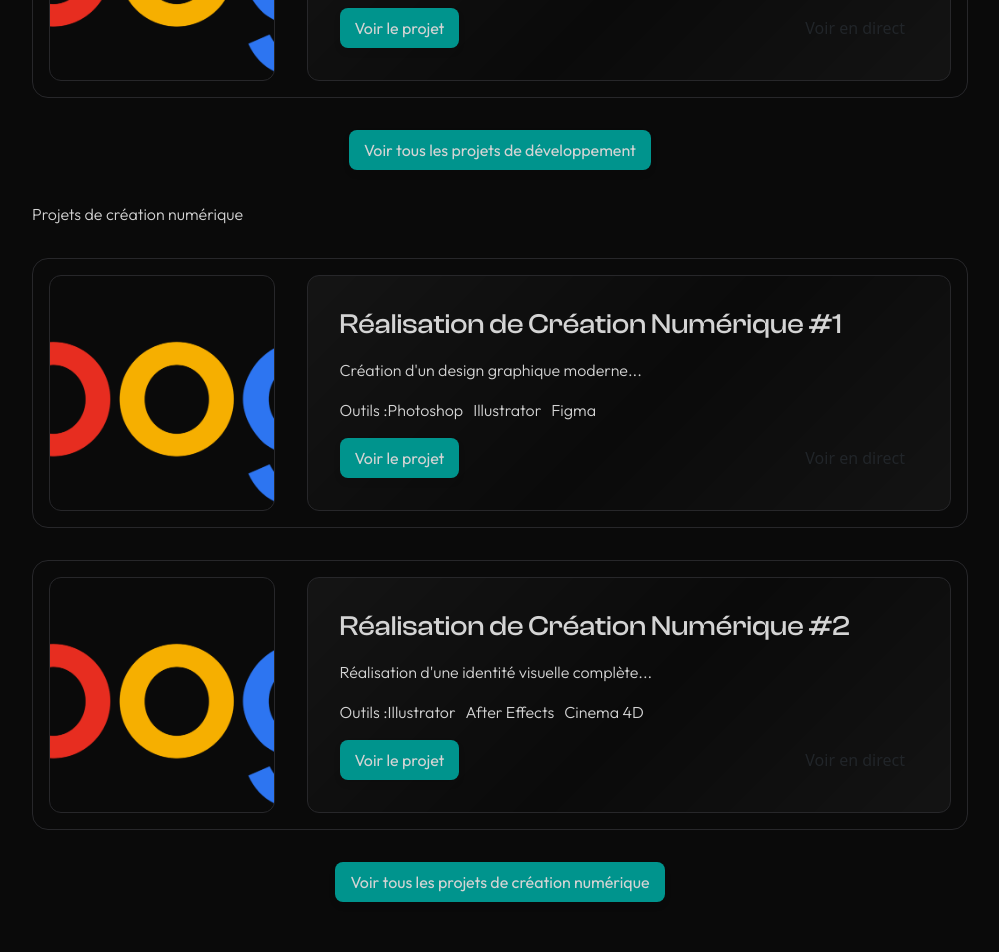
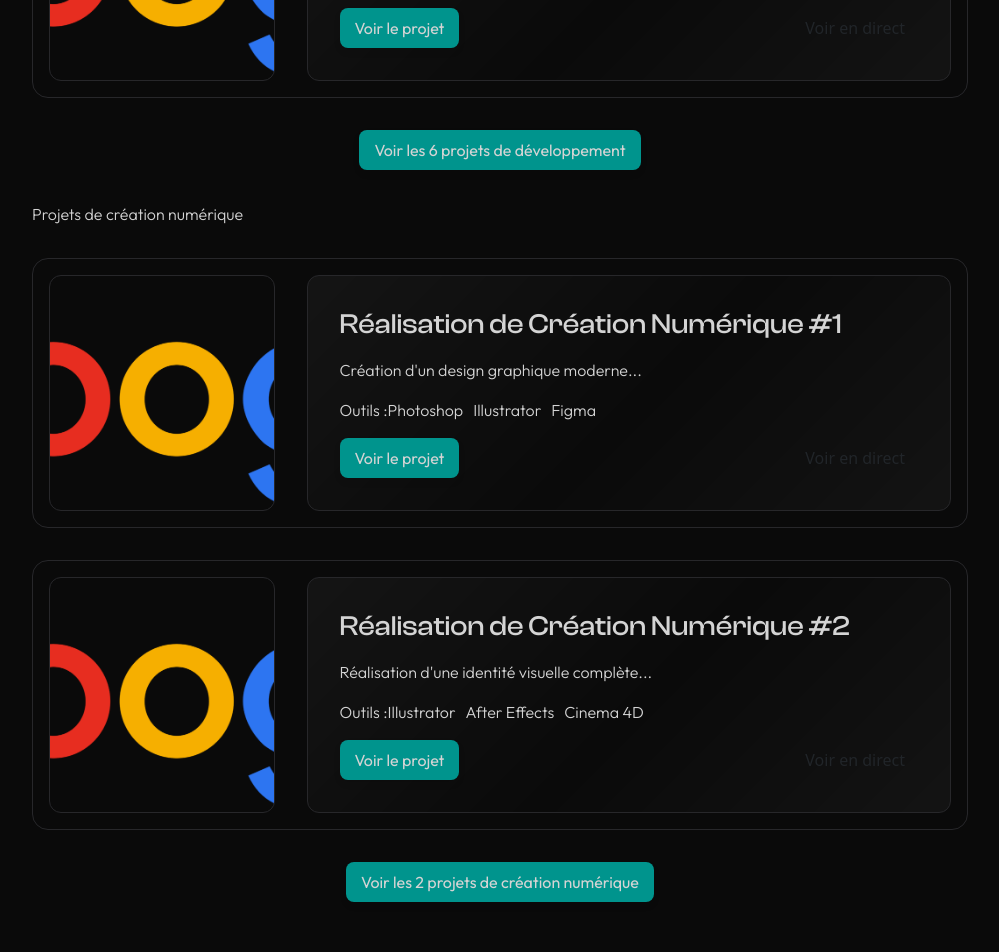
Before and after one commit to mathiasvacher/portfolio, a React (Vite) app: page / in a window 1280 px wide. Shown: the part 1380-2332 px from the top of the page, without its empty margins (140-1139 px from the left). Built offline with nearby package versions, Linux system fonts and the light colour scheme.

Commit message:
Résolution problème routes

```diff
--- a/package.json
+++ b/package.json
@@ -21,7 +21,8 @@
     "@popperjs/core": "^2.11.8",
     "bootstrap": "^5.3.3",
     "react": "^19.0.0",
-    "react-dom": "^19.0.0"
+    "react-dom": "^19.0.0",
+    "react-router-dom": "^7.1.5"
   },
   "devDependencies": {
     "@eslint/js": "^9.19.0",
--- a/src/App.tsx
+++ b/src/App.tsx
@@ -1,3 +1,4 @@
+import { BrowserRouter as Router, Routes, Route } from "react-router-dom";
 import "./scss/style.scss";
 import "bootstrap/js/index.umd.js"
 import CursorEffect from "./components/cursoreffect.tsx";
@@ -9,21 +10,38 @@ import Experiences from "./components/experiences.tsx";
 import Formations from "./components/formations.tsx";
 import Footer from "./components/footer.tsx";
 import Competences from "./components/competences.tsx";
+import PageRealisations from "../src/pages/page-realisations.tsx";
+
+
 
 function App() {
   return (
-    <main>
+    <>
       <CursorEffect />
       <HeroEffect />
       <Header />
+
+      <Routes>
+        <Route path="/" element={
+        <>
           <Hero />
           <Realisations />
           <Experiences />
           <Formations />
           <Competences />
+        </>} />
+
+        <Route path="/page-realisations" element={
+        <>
+          <PageRealisations />
+        </>} />
+
+        <Route path="*" element={<h1>Page non trouvée</h1>} />
+      </Routes>
     <Footer />
-    </main>
+    </>
   );
 }
 
+
 export default App;
--- a/src/components/realisations.tsx
+++ b/src/components/realisations.tsx
@@ -1,7 +1,7 @@
 import TitreSection from './titresection.tsx';
 import RealisationsDisplay from './realisations-display.tsx';
 import googleLogo from '../assets/img/experiences/google.png';
-import { useState } from 'react';
+import { Link } from 'react-router-dom';
 
 const projetsDev = [
   {
@@ -89,47 +89,33 @@ const projetsCreation = [
   },
 ];
 
+
 function Realisations() {
-  const [showAllDev, setShowAllDev] = useState(false);
-  const [showAllCreation, setShowAllCreation] = useState(false);
-
-  const handleToggleDev = () => setShowAllDev(!showAllDev);
-  const handleToggleCreation = () => setShowAllCreation(!showAllCreation);
-
   return (
     <section id="realisations">
       <div className="container-fluid">
         <TitreSection titre="Réalisations" explication="Mes réalisations importantes et formatrices" />
 
-        {/* Affichage des projets de développement */}
+        {/* Projets de développement */}
         <RealisationsDisplay
           titre="Projets de développement"
-          projets={showAllDev ? projetsDev : projetsDev.slice(0, 2)}
+          projets={projetsDev.slice(0, 2)} // Afficher les 2 premiers projets
         />
-        <a
-          className='bouton open-realisations'
-          onClick={handleToggleDev}
-          // href={showAllCreation ? undefined : "#realisations"}
-        >
-          {showAllDev ? 'Voir moins' : 'Voir tous les projets de développement'}
-        </a>
+        <Link className="bouton boutons-realisations" to="/portfolio/page-realisations">
+          Voir les {projetsDev.length} projets de développement
+        </Link>
 
-        {/* Affichage des projets de création numérique */}
+        {/* Projets de création numérique */}
         <RealisationsDisplay
           titre="Projets de création numérique"
-          projets={showAllCreation ? projetsCreation : projetsCreation.slice(0, 2)}
+          projets={projetsCreation.slice(0, 2)} // Afficher les 2 premiers projets
         />
-        <a
-          className='bouton open-realisations'
-          onClick={handleToggleCreation}
-          // href={showAllCreation ? undefined : "#realisations"}
-        >
-          {showAllCreation ? 'Voir moins' : 'Voir tous les projets de création numérique'}
-        </a>
+        <Link className="bouton boutons-realisations" to="/portfolio/page-realisations">
+          Voir les {projetsCreation.length} projets de création numérique
+        </Link>
       </div>
     </section>
   );
 }
 
-
 export default Realisations;
--- /dev/null
+++ b/src/pages/page-realisations.tsx
@@ -0,0 +1,18 @@
+import { Link } from 'react-router-dom';
+
+function PageRealisations() {
+  return (
+    <div className="container">
+      <h1>Mes réalisations</h1>
+
+
+
+      {/* Bouton retour */}
+      <Link className="bouton boutons-realisations" to="/">
+        Retour à l'accueil
+      </Link>
+    </div>
+  );
+};
+
+export default PageRealisations;
--- a/src/scss/realisations.scss
+++ b/src/scss/realisations.scss
@@ -3,7 +3,7 @@
 
 #realisations {
 
-    .open-realisations{
+    .boutons-realisations{
         margin: auto;
         display: flex;
         width: fit-content;
--- a/vite.config.ts
+++ b/vite.config.ts
@@ -4,5 +4,5 @@ import react from '@vitejs/plugin-react'
 // https://vite.dev/config/
 export default defineConfig({
   plugins: [react()],
-  base: '/portfolio/',
+  base: '/',
 })
```
Also changed, not shown: src/main.tsx (+9 -4 lines), 1 other file (tests, documents, lock files or other folders). Lines whose indentation alone changed are shown as unchanged.
